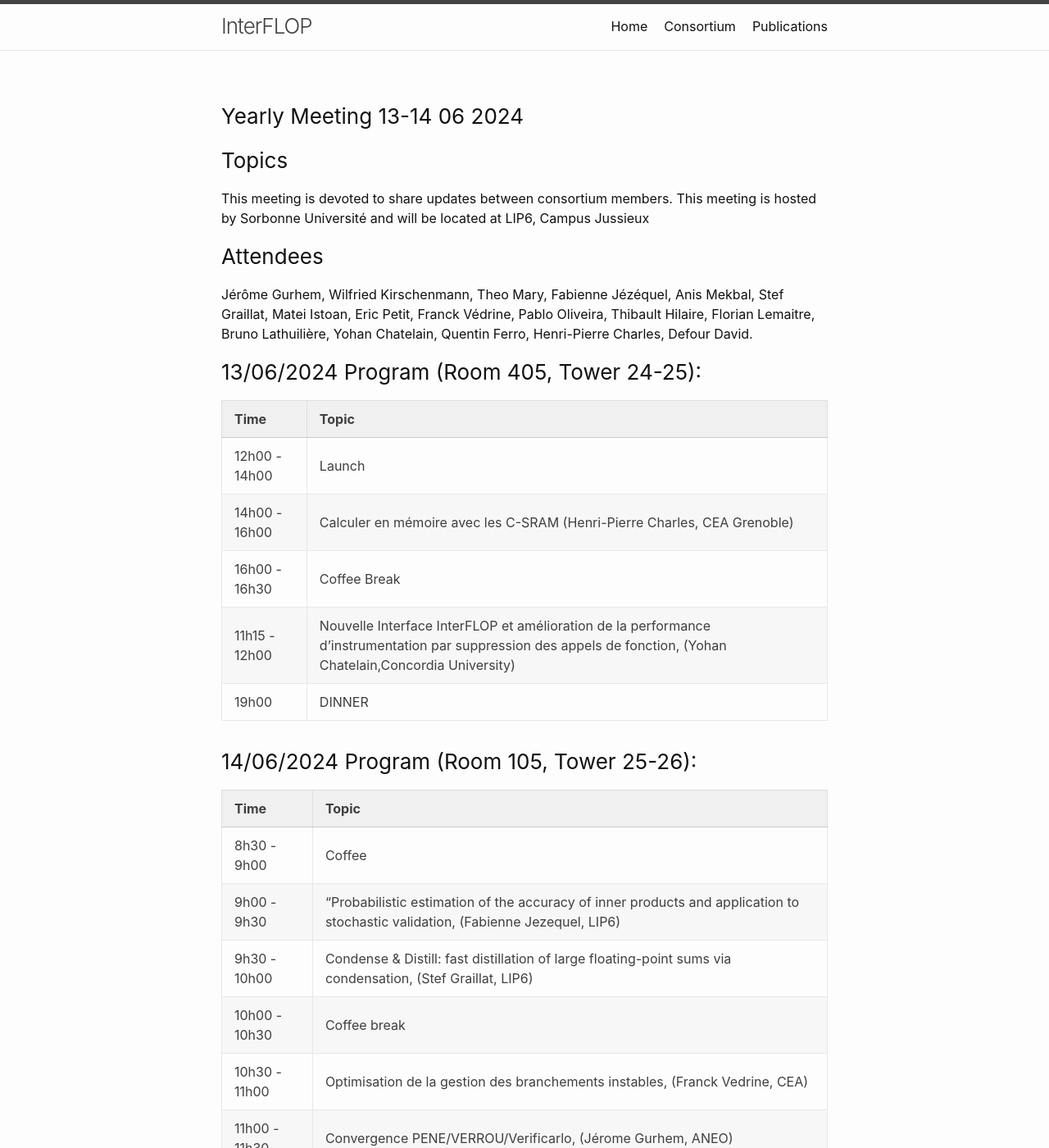
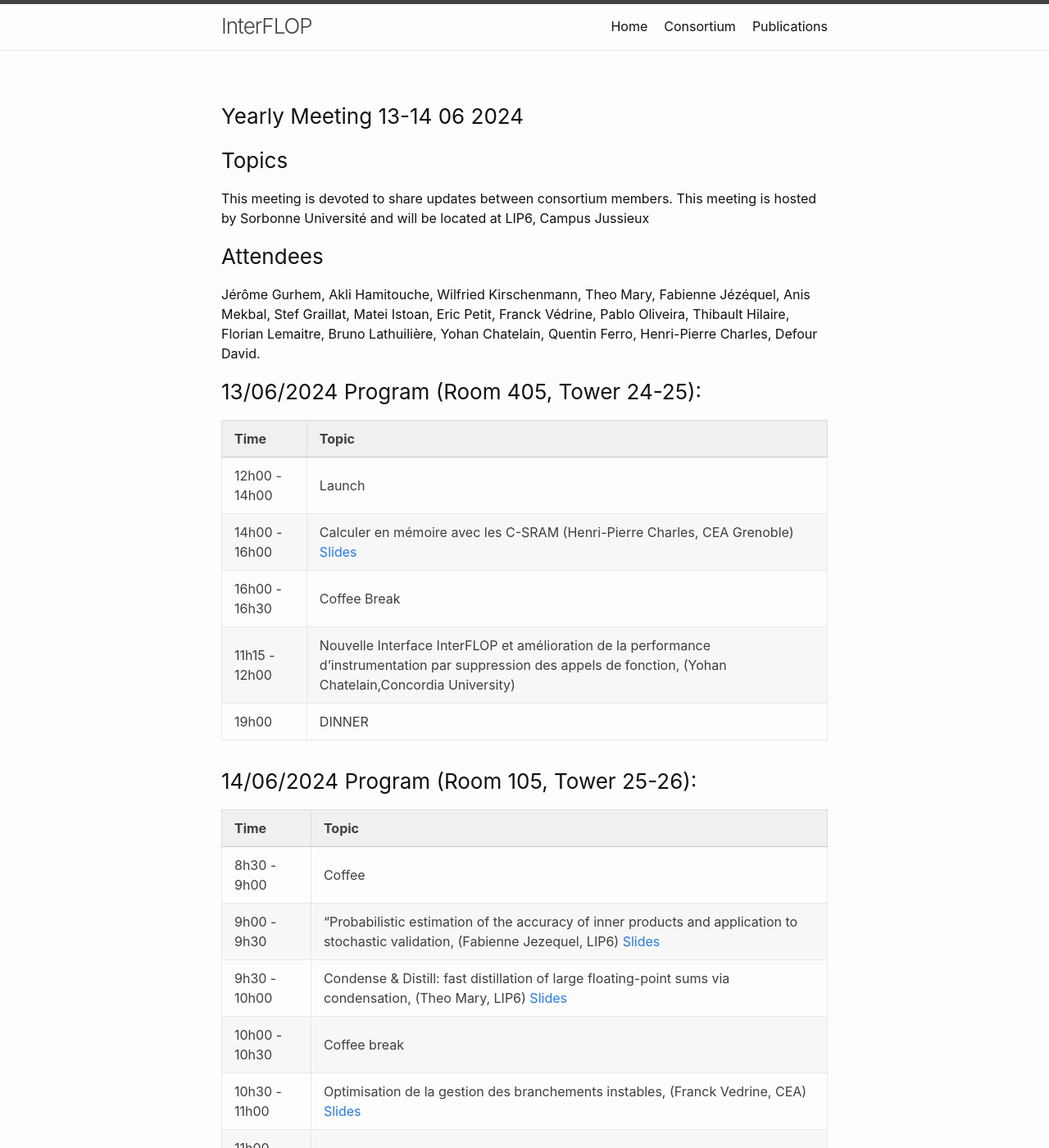
Before and after one commit to interflop/interflop, a Jekyll site: the page built from meeting13062024.md, in a window 1280 px wide and 1400 px high. Shown: the whole window at 82% size. Built offline with Jekyll 4.4.1, drawn with Linux system fonts in a browser that asks for light colours; some of the changed text lies outside the part shown.

Commit message:
Update with slides

```diff
--- a/meeting13062024.md
+++ b/meeting13062024.md
@@ -11,14 +11,14 @@ This meeting is hosted by Sorbonne Université and will be located at LIP6, Camp
 
 
 ### Attendees
-Jérôme Gurhem, Wilfried Kirschenmann, Theo Mary, Fabienne Jézéquel,  Anis Mekbal, Stef Graillat, Matei Istoan, Eric Petit, Franck Védrine, Pablo Oliveira, Thibault Hilaire, Florian Lemaitre, Bruno Lathuilière, Yohan Chatelain, Quentin Ferro, Henri-Pierre Charles, Defour David.
+Jérôme Gurhem, Akli Hamitouche, Wilfried Kirschenmann, Theo Mary, Fabienne Jézéquel,  Anis Mekbal, Stef Graillat, Matei Istoan, Eric Petit, Franck Védrine, Pablo Oliveira, Thibault Hilaire, Florian Lemaitre, Bruno Lathuilière, Yohan Chatelain, Quentin Ferro, Henri-Pierre Charles, Defour David.
 
 ### 13/06/2024 Program (Room 405, Tower 24-25):
 
 | Time          | Topic  |
 | ------------- | ------ |
 | 12h00 - 14h00 | Launch |
-| 14h00 - 16h00 | Calculer en mémoire avec les C-SRAM  (Henri-Pierre Charles, CEA Grenoble) |
+| 14h00 - 16h00 | Calculer en mémoire avec les C-SRAM  (Henri-Pierre Charles, CEA Grenoble) [Slides](/documents/130624_Charles.pdf)|
 | 16h00 - 16h30 | Coffee Break |
 | 11h15 - 12h00 | Nouvelle Interface InterFLOP et amélioration de la performance d'instrumentation par suppression des appels de fonction, (Yohan Chatelain,Concordia University) |
 | 19h00 | DINNER |
@@ -29,11 +29,11 @@ Jérôme Gurhem, Wilfried Kirschenmann, Theo Mary, Fabienne Jézéquel,  Anis Me
 | Time          | Topic  |
 | ------------- | ------ |
 |  8h30 -  9h00 | Coffee |
-|  9h00 -  9h30 | "Probabilistic estimation of the accuracy of inner products  and application to stochastic validation, (Fabienne Jezequel, LIP6) |
-|  9h30 - 10h00 | Condense & Distill: fast distillation of large floating-point sums via condensation, (Stef Graillat, LIP6) |
+|  9h00 -  9h30 | "Probabilistic estimation of the accuracy of inner products  and application to stochastic validation, (Fabienne Jezequel, LIP6) [Slides](/documents/130624_Jezequel.pdf)|
+|  9h30 - 10h00 | Condense & Distill: fast distillation of large floating-point sums via condensation, (Theo Mary, LIP6) [Slides](/documents/130624_Theo.pdf)|
 | 10h00 - 10h30 | Coffee break |
-| 10h30 - 11h00 | Optimisation de la gestion des branchements instables, (Franck Vedrine, CEA) |
-| 11h00 - 11h30 | Convergence PENE/VERROU/Verificarlo, (Jérome Gurhem, ANEO) |
-| 11h30 - 12h00 | Verrou : localisation temporelle non intrusive, (Bruno LATHUILIERE, EDF) |
+| 10h30 - 11h00 | Optimisation de la gestion des branchements instables, (Franck Vedrine, CEA) [Slides](/documents/130624_Franck.pdf)|
+| 11h00 - 11h30 | Convergence PENE/VERROU/Verificarlo, (Akli Hamitouche, ANEO) [Slides](/documents/130624_Hamitouche.pdf)|
+| 11h30 - 12h00 | Verrou : localisation temporelle non intrusive, (Bruno LATHUILIERE, EDF) [Slides](/documents/130624_Bruno.pdf)|
 | 12h00 - 14h00 | Launch |
 | 14h00 - 16h00 | Working Group on InterFLOP/FPT-4 project and test cases. |
```
